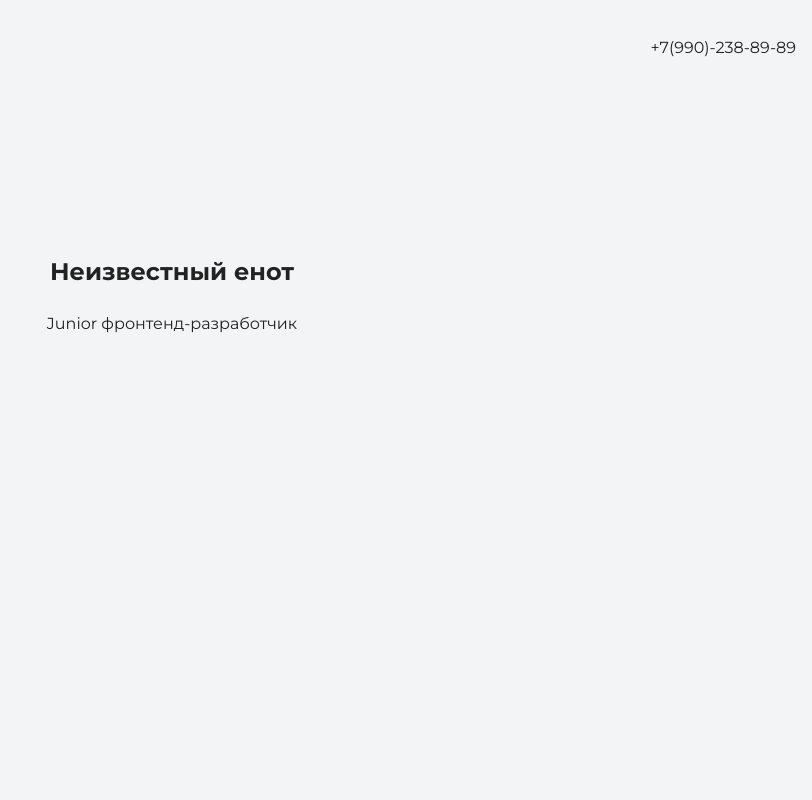
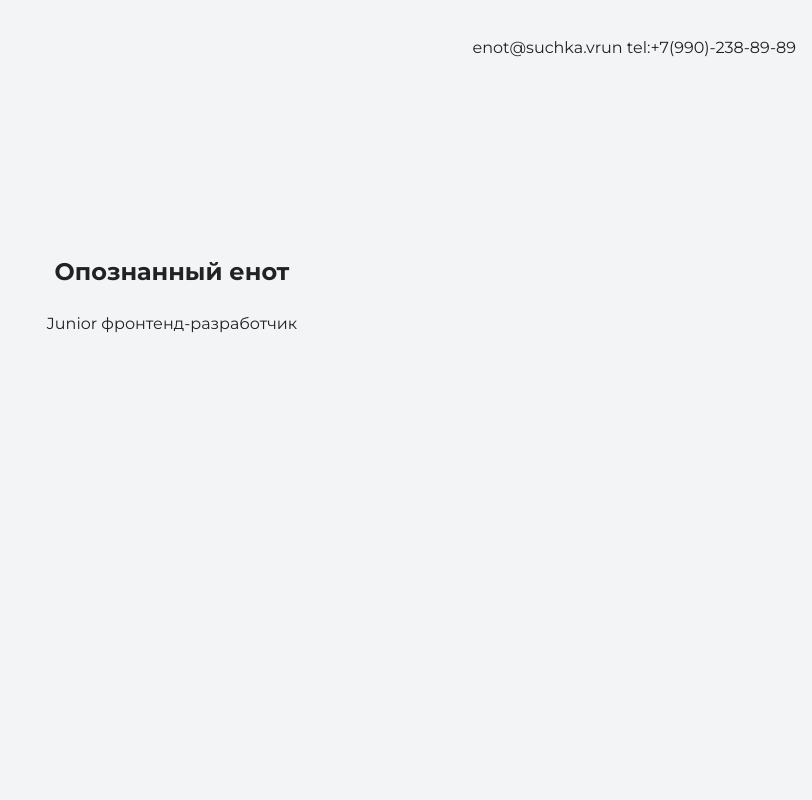
Before and after one commit to MikhailAl93/My_site, a plain HTML site: page index.html in a window 1280 px wide. Shown: the top 800 px of the page, without its empty margins (468-1280 px from the left). Drawn offline with Linux system fonts and the light colour scheme.

Commit message:
Меняет текст на главной странице

```diff
--- a/index.html
+++ b/index.html
@@ -9,11 +9,11 @@
 
   <body>
     <header class="page-header">
-      <div class="container">+7(990)-238-89-89</div>
+      <div class="container">enot@suchka.vrun tel:+7(990)-238-89-89</div>
     </header>
 
     <section class="hero-image">
-      <h1><div class="container">Неизвестный енот</div></h1>
+      <h1><div class="container">Опознанный енот</div></h1>
       <p><div class="container">Junior фронтенд-разработчик</div></p>
     </section>
 
```
